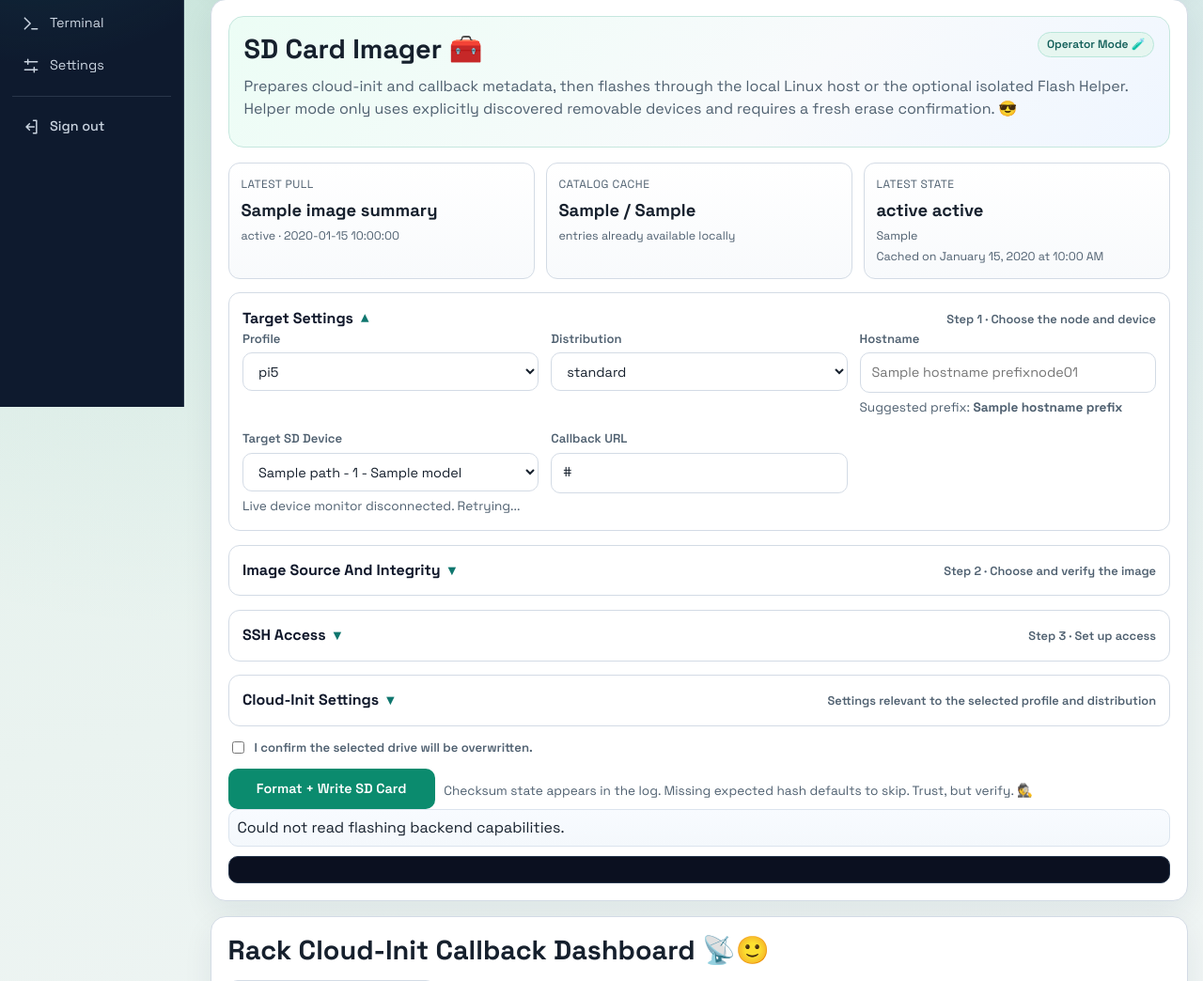
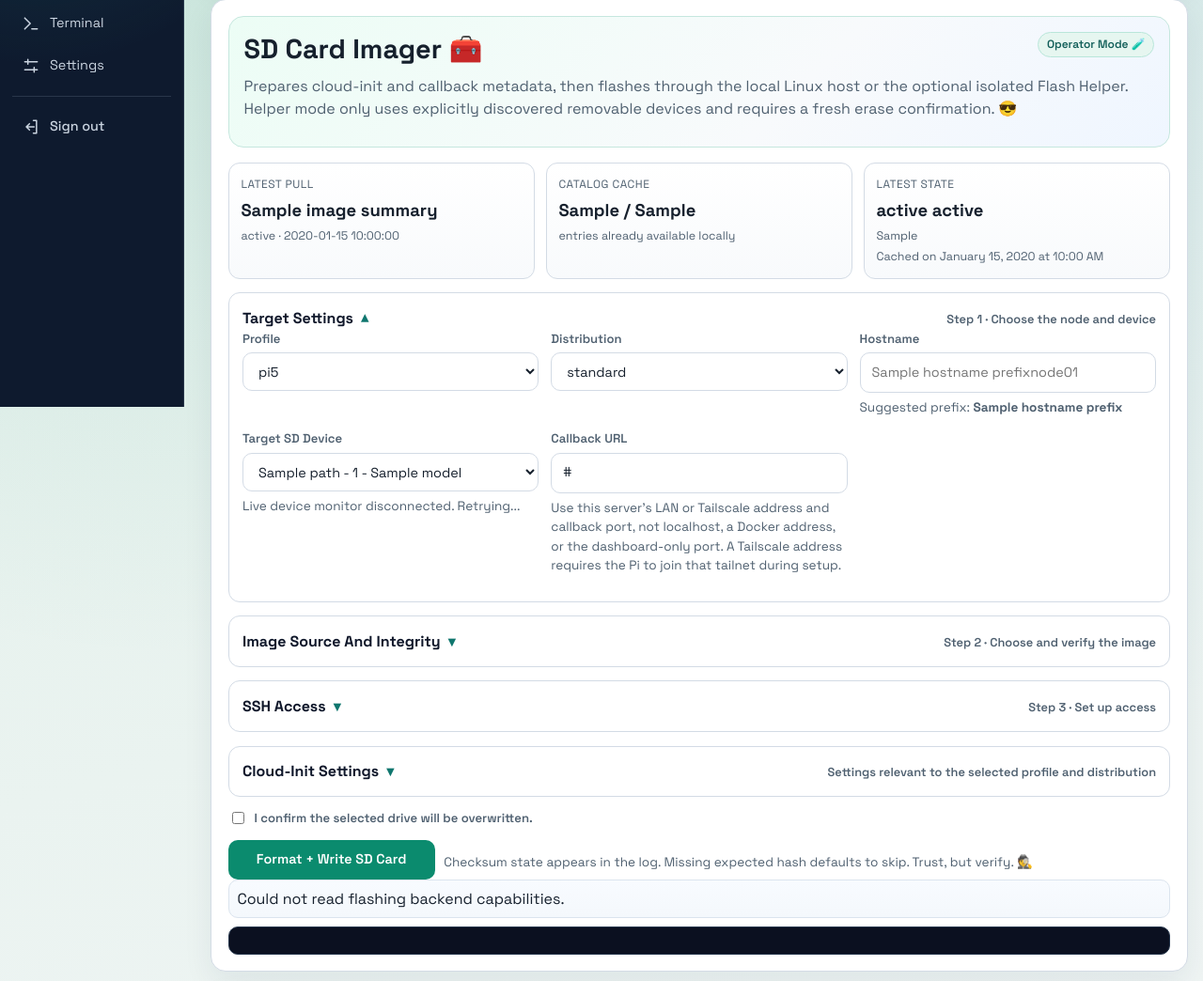
Before and after one commit to MeVsTheVoices/Playbook, a Python web app: template callback_site/templates/index.html in a window 1280 px wide. Shown: the part 367-1411 px from the top of the page at 94% size. Run offline with Jinja, Linux system fonts and the light colour scheme; the template is opened without the code that fills it: most values are stand-ins (such as "Sample title", 1, 10 or a date in 2020); some libraries are stand-ins or nearby versions.

Commit message:
Explain which callback address a Pi can reach
Port the Callback URL hint from agent session 0c23a5f7 so operators
pick the server's LAN or Tailscale callback port instead of localhost,
a Docker address, or the dashboard-only port.

Co-authored-by: Copilot <223556219+Copilot@users.noreply.github.com>

```diff
--- a/callback_site/templates/index.html
+++ b/callback_site/templates/index.html
@@ -116,6 +116,7 @@
               <div>
                 <label for="callback_url">Callback URL</label>
                 <input id="callback_url" name="callback_url" value="{{ callback_url_default }}" required>
+                <p class="hint">Use this server's LAN or Tailscale address and callback port, not localhost, a Docker address, or the dashboard-only port. A Tailscale address requires the Pi to join that tailnet during setup.</p>
               </div>
             </div>
           </details>
```
